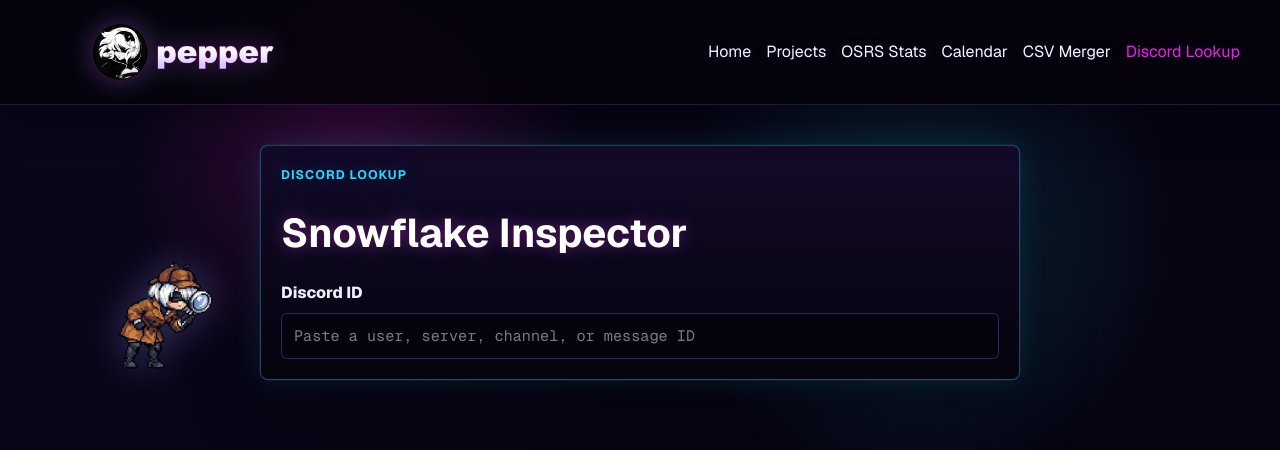
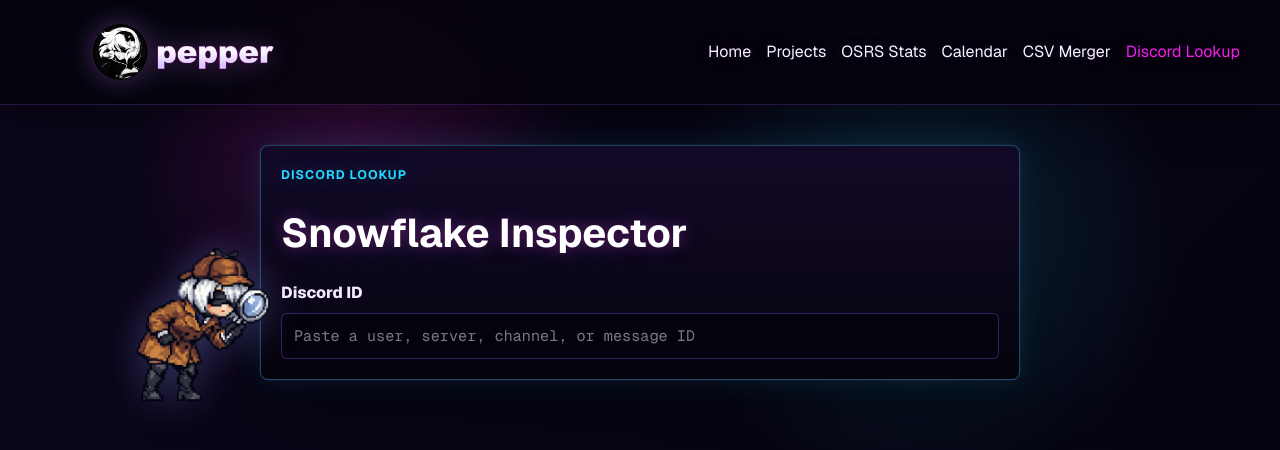
Before and after one commit to chilipepperpixels/sanctuary, a Next.js app: page /discord-lookup in a window 1280 px wide. Shown: the top 450 px of the page. Built offline with nearby package versions, Linux system fonts and the light colour scheme.

Commit message:
Adjust Discord Lookup inspector positioning and image size for improved layout

```diff
--- a/src/app/globals.css
+++ b/src/app/globals.css
@@ -1530,15 +1530,15 @@
 
 .discord-lookup-inspector {
   position: absolute;
-  top: 94px;
-  right: calc(50% + 400px);
+  top: 70px;
+  right: calc(50% + 330px);
   display: grid;
   justify-items: center;
   pointer-events: none;
 }
 
 .discord-lookup-inspector img {
-  width: clamp(210px, 18vw, 300px);
+  width: clamp(300px, 28vw, 480px);
   height: auto;
   object-fit: contain;
   filter: drop-shadow(0 0 18px rgba(37, 215, 255, 0.2))
```
